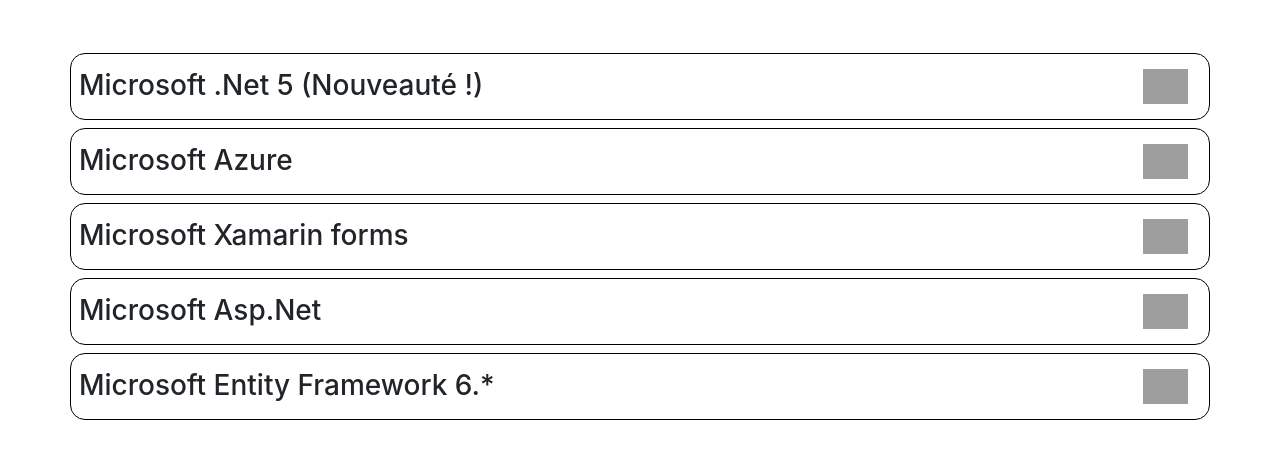
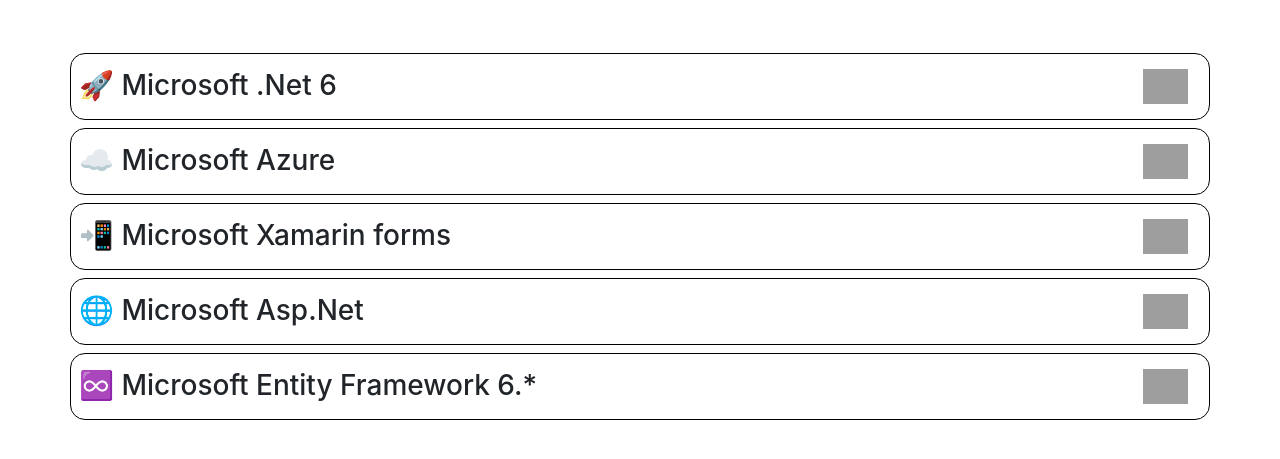
Before and after one commit to Hicham-O-Sfh/Todo-List, a plain HTML site: page index.html in a window 1280 px wide. Shown: the part 155-614 px from the top of the page. Drawn offline with nearby package versions, Linux system fonts and the light colour scheme; grey boxes are pictures that could not be loaded.

Commit message:
Mise à jour

```diff
--- a/script.js
+++ b/script.js
@@ -1,25 +1,15 @@
 $(document).ready(function () {
     "use strict";
 
-    function affectSupression() {
-        $('.btnSuppression').click(function () {
-            $(this).parent().parent().parent().remove()
-        });
-    }
-
-    function affectModification() {
-        $(".tache-text").attr('contenteditable', 'true');
-    }
-
     $('#btnAjouter').click(function () {
         $('#smallModal').modal('hide');
-        let tache = $("#nvTacheText").val();
-        injecteNouvelleTache(tache);
+        injecteNouvelleTache($("#nvTacheText").val());
         $("#nvTacheText").val("");
     });
 
     function injecteNouvelleTache(tache) {
-        $("#containerTache").append(`
+        document.getElementById('containerTache').innerHTML +=
+            `
         <div class="col-12 p-2 mt-2 tache" style="border: 1px solid black;border-radius: 15px;">
             <div class="row">
                 <span class="col-8">
@@ -34,18 +24,24 @@ $(document).ready(function () {
                 </span>
             </div>
         </div>
-        `);
-        affectSupression();
-        affectModification();
+        `;
     }
 
-    function initList() {
-        injecteNouvelleTache("Microsoft .Net 5 (Nouveauté !)");
-        injecteNouvelleTache("Microsoft Azure");
-        injecteNouvelleTache("Microsoft Xamarin forms");
-        injecteNouvelleTache("Microsoft Asp.Net");
-        injecteNouvelleTache("Microsoft Entity Framework 6.*");
-    }
+    (function () {
+        injecteNouvelleTache("🚀 Microsoft .Net 6");
+        injecteNouvelleTache("☁️ Microsoft Azure");
+        injecteNouvelleTache("📲 Microsoft Xamarin forms");
+        injecteNouvelleTache("🌐 Microsoft Asp.Net");
+        injecteNouvelleTache("♾️ Microsoft Entity Framework 6.*");
+    })();
 
-    initList();
+    (function () {
+        $(document.body).on("click", '.btnSuppression', function () {
+            $(this).parent().parent().parent().remove()
         });
+    })();
+
+    (function () {
+        $(document.body).attr('contenteditable', 'true');
+    })();
+});
```
Also changed, not shown: index.html (+2 -16 lines). Lines whose indentation alone changed are shown as unchanged.
